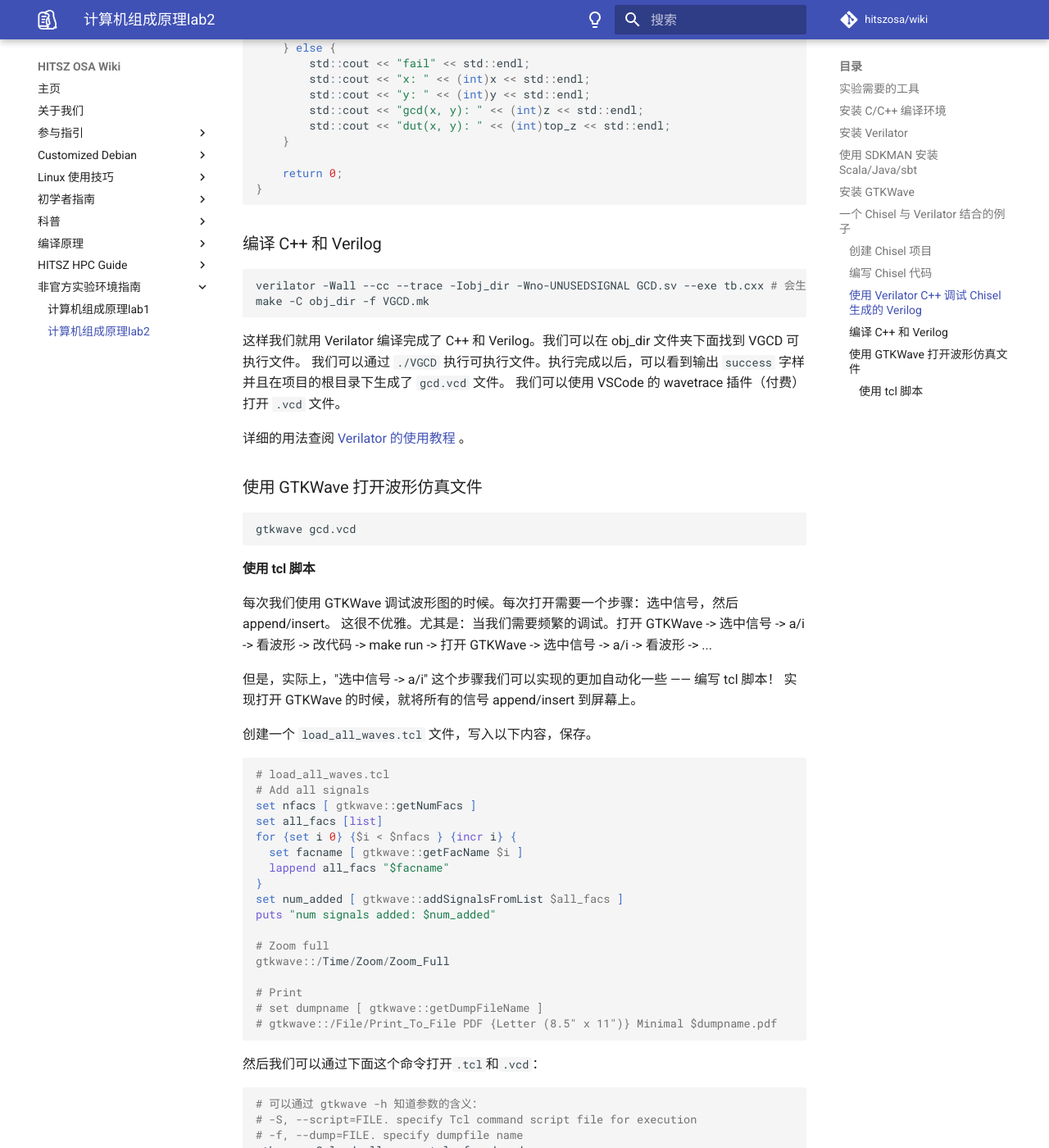
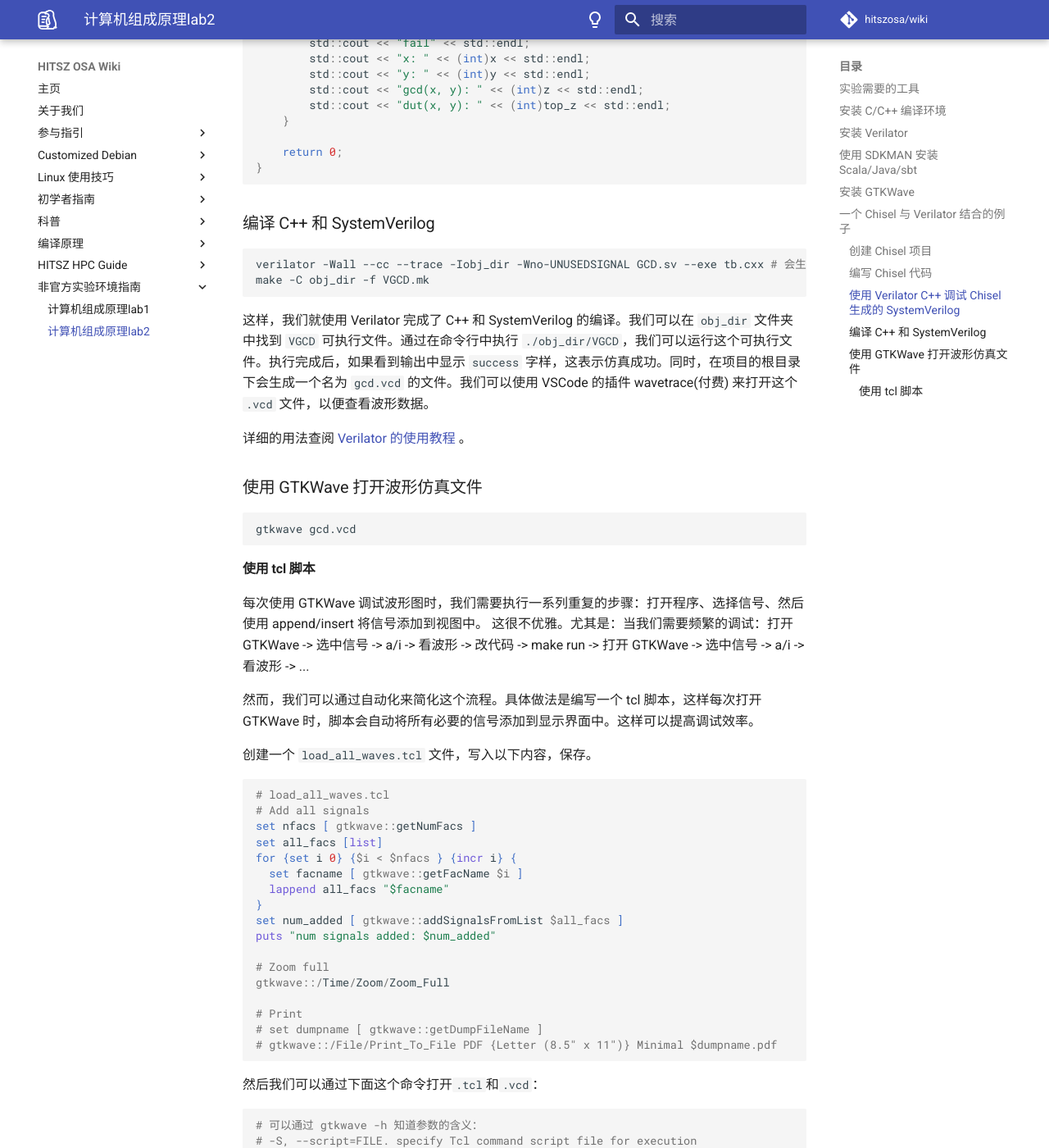
Before and after one commit to hitszosa/wiki, an MkDocs documentation site: the page built from docs/unofficial-lab-env/comp-organ-lab2.md, in a window 1280 px wide and 1400 px high, scrolled down 5641 px. Shown: the whole window at 82% size. Built offline with MkDocs 1.6.1 and Material for MkDocs 9.7.7, drawn with Linux system fonts in a browser that asks for light colours; comment, search, counter and statistics services are not loaded; some of the changed text lies outside the part shown.

Commit message:
让句子更加通顺

````diff
--- a/docs/unofficial-lab-env/comp-organ-lab2.md
+++ b/docs/unofficial-lab-env/comp-organ-lab2.md
@@ -153,12 +153,9 @@ object GCD extends App {
 }
 ```
 
-上面这个 `class GCD extends Module` 继承了 Chisel 的 Module 抽象类。在这个类里面，我们实现了 GCD 模块。
-对应的也就是 Verilog 中的 `module GCD();`。在这个 `class GCD` 中，我们描述了 GCD 的行为。
+上面这个 `class GCD` 继承了 Chisel 的 Module 抽象类。在这个类里面，我们描述了 GCD 模块的行为。等价于 SystemVerilog 中的 `module GCD();`。`object GCD` 表示创建了一个名为 GCD 的单例，这个单例继承自 App，起到程序入口的作用，这里用于发射 SystemVerilog 代码。
 
-除了一个 `class GCD` ，还有一个 `object GCD` 单例。这个单例继承了 App, App 相当于是 Scala 中的 `class Main`。
-`object GCD` 中，我们执行了 sv file 的发射。然后我们可以通过执行 `sbt "runMain gcd.GCD"` 运行 sv file 的发射。
-最后，我们就可以在根目录下看到对应的 GCD.sv 文件。
+然后我们通过在命令行中输入 `sbt "runMain gcd.GCD"` 来启动 SystemVerilog 代码的发射 。最后，我们就可以在项目的根目录下找到生成的 `GCD.sv` 文件。
 
 ```sv
 // Generated by CIRCT firtool-1.62.0
@@ -192,7 +189,7 @@ endmodule
 - 这里是 Scala 教程：https://docs.scala-lang.org/zh-cn/
 - 这里是 Chisel 教程：https://www.chisel-lang.org/docs/cookbooks/cookbook
 
-### 使用 Verilator C++ 调试 Chisel 生成的 Verilog
+### 使用 Verilator C++ 调试 Chisel 生成的 SystemVerilog
 
 我们可以用 C++ 编写一个 golden model 作为对照。
 
@@ -209,7 +206,7 @@ int gcd(uint16_t a, uint16_t b)
 }
 ```
 
-下面是仿真我们的硬件 module。这里的`#include "VGCD.h"`是 Verilator 将 Verilog 编译成 C++ class 时产生的。
+下面我们进行了硬件模块的仿真。这里的 `#include "VGCD.h"` 是在使用 Verilator 将 SystemVerilog 代码编译成 C++ 类的过程中自动生成的头文件。这个头文件包含了编译后的 C++ 类，用于在仿真环境中模拟硬件行为。
 
 ```cpp
 #include "VGCD.h"
@@ -280,16 +277,14 @@ int main(int argc, char* argv[])
 }
 ```
 
-### 编译 C++ 和 Verilog
+### 编译 C++ 和 SystemVerilog
 
 ```sh
-verilator -Wall --cc --trace -Iobj_dir -Wno-UNUSEDSIGNAL GCD.sv --exe tb.cxx # 会生成 obj_dir 文件夹，这是将 Verilog 编译成了 C++ 的 class
+verilator -Wall --cc --trace -Iobj_dir -Wno-UNUSEDSIGNAL GCD.sv --exe tb.cxx # 会生成 obj_dir 文件夹，这是将 SystemVerilog 编译成了 C++ 的 class
 make -C obj_dir -f VGCD.mk
 ```
 
-这样我们就用 Verilator 编译完成了 C++ 和 Verilog。我们可以在 obj_dir 文件夹下面找到 VGCD 可执行文件。
-我们可以通过 `./VGCD` 执行可执行文件。执行完成以后，可以看到输出 `success` 字样并且在项目的根目录下生成了 `gcd.vcd` 文件。
-我们可以使用 VSCode 的 wavetrace 插件（付费）打开 `.vcd` 文件。
+这样，我们就使用 Verilator 完成了 C++ 和 SystemVerilog 的编译。我们可以在 `obj_dir` 文件夹中找到 `VGCD` 可执行文件。通过在命令行中执行 `./obj_dir/VGCD`，我们可以运行这个可执行文件。执行完成后，如果看到输出中显示 `success` 字样，这表示仿真成功。同时，在项目的根目录下会生成一个名为 `gcd.vcd` 的文件。我们可以使用 VSCode 的插件 wavetrace(付费) 来打开这个 `.vcd` 文件，以便查看波形数据。
 
 详细的用法查阅 [Verilator 的使用教程](https://itsembedded.com/dhd_list) 。
 
@@ -301,12 +296,11 @@ gtkwave gcd.vcd
 
 #### 使用 tcl 脚本
 
-每次我们使用 GTKWave 调试波形图的时候。每次打开需要一个步骤：选中信号，然后 append/insert。
-这很不优雅。尤其是：当我们需要频繁的调试。打开 GTKWave -> 选中信号 -> a/i -> 看波形 -> 改代码 -> make run -> 打开 GTKWave ->
+每次使用 GTKWave 调试波形图时，我们需要执行一系列重复的步骤：打开程序、选择信号、然后使用 append/insert 将信号添加到视图中。
+这很不优雅。尤其是：当我们需要频繁的调试：打开 GTKWave -> 选中信号 -> a/i -> 看波形 -> 改代码 -> make run -> 打开 GTKWave ->
 选中信号 -> a/i -> 看波形 -> ...
 
-但是，实际上，"选中信号 -> a/i" 这个步骤我们可以实现的更加自动化一些 —— 编写 tcl 脚本！
-实现打开 GTKWave 的时候，就将所有的信号 append/insert 到屏幕上。
+然而，我们可以通过自动化来简化这个流程。具体做法是编写一个 tcl 脚本，这样每次打开 GTKWave 时，脚本会自动将所有必要的信号添加到显示界面中。这样可以提高调试效率。
 
 创建一个 `load_all_waves.tcl` 文件，写入以下内容，保存。
 
````
